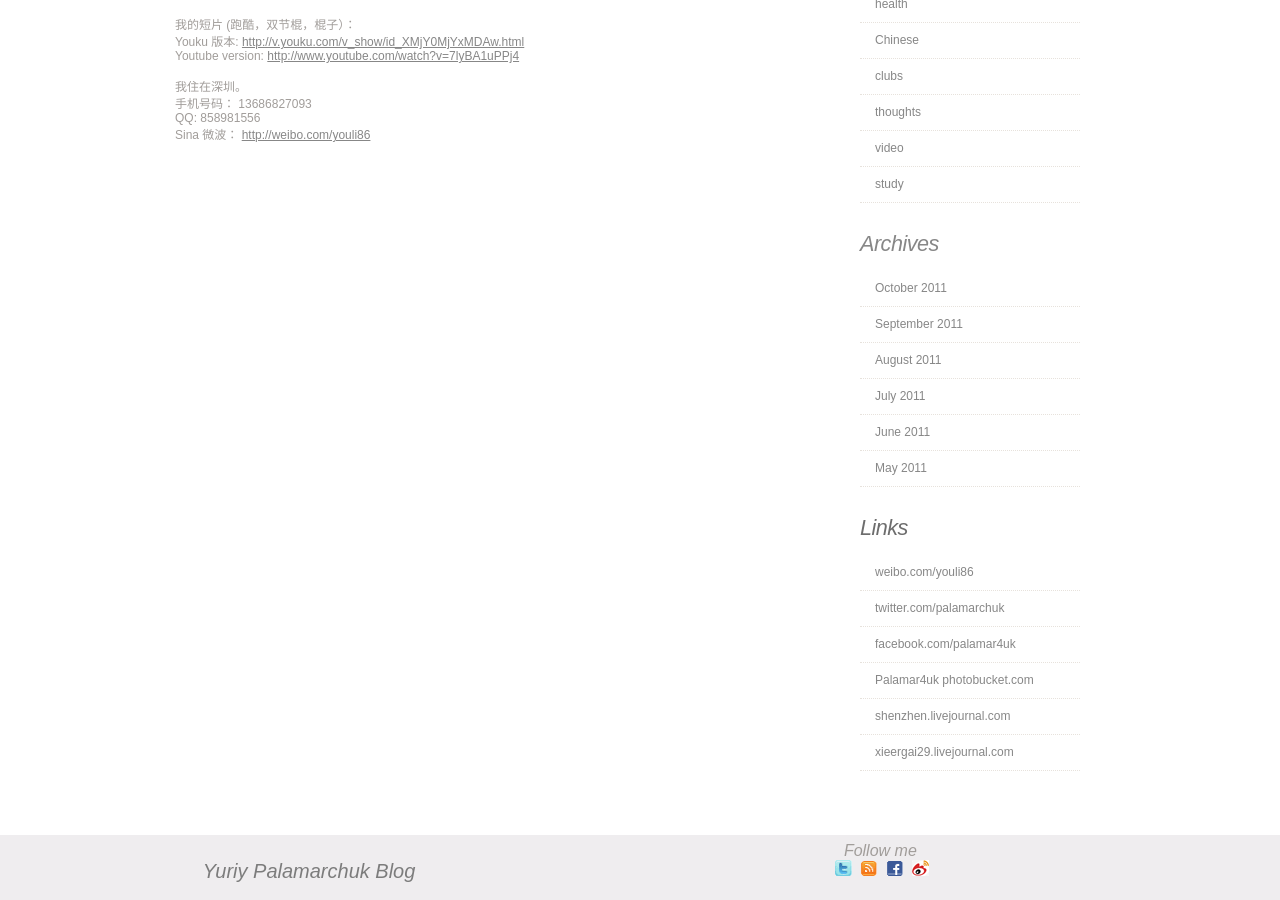
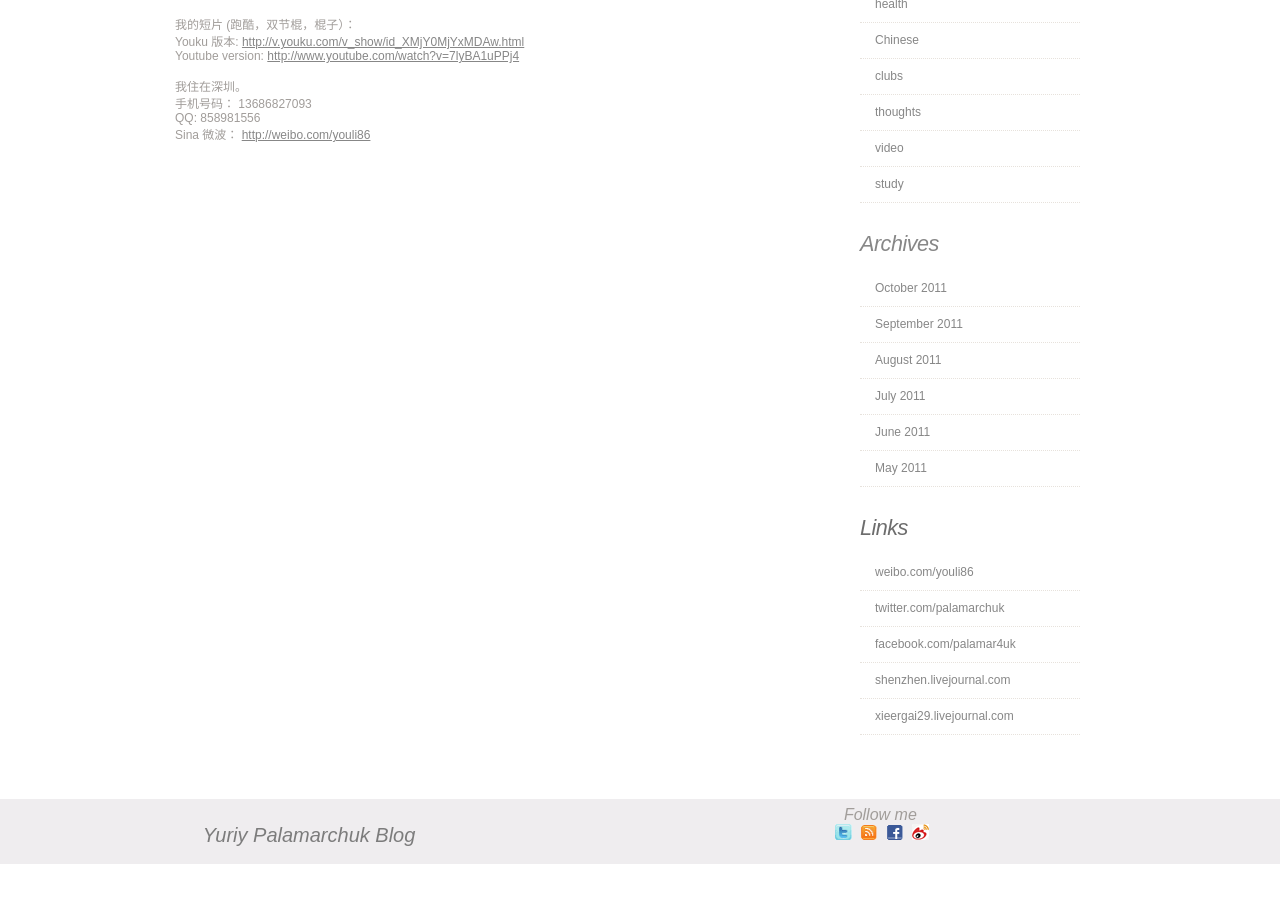
Before and after one commit to iurii/iurii.github.com, a Jekyll site: the page built from about.html, in a window 1280 px wide and 900 px high, scrolled down 627 px. Built offline with Jekyll 4.4.1, drawn with Linux system fonts in a browser that asks for light colours; comment, search, counter and statistics services are not loaded; after the commit the page ends 1491 px from its top, so only the background shows below that.

Commit message:
links fixed

```diff
--- a/_layouts/default.html
+++ b/_layouts/default.html
@@ -161,7 +161,6 @@ else {
 								<li><a href="http://weibo.com/youli86">weibo.com/youli86</a></li>
 								<li><a href="http://twitter.com/palamarchuk">twitter.com/palamarchuk</a></li>
                                                                 <li><a href="http://facebook.com/palamar4uk">facebook.com/palamar4uk</a></li>
-								<li><a href="http://s637.photobucket.com/albums/uu96/palamar4uk/">Palamar4uk photobucket.com</a></li>
 								<li><a href="http://shenzhen.livejournal.com">shenzhen.livejournal.com</a></li>
 								<li><a href="http://xieergai29.livejournal.com">xieergai29.livejournal.com</a></li>
 							</ul>
```
